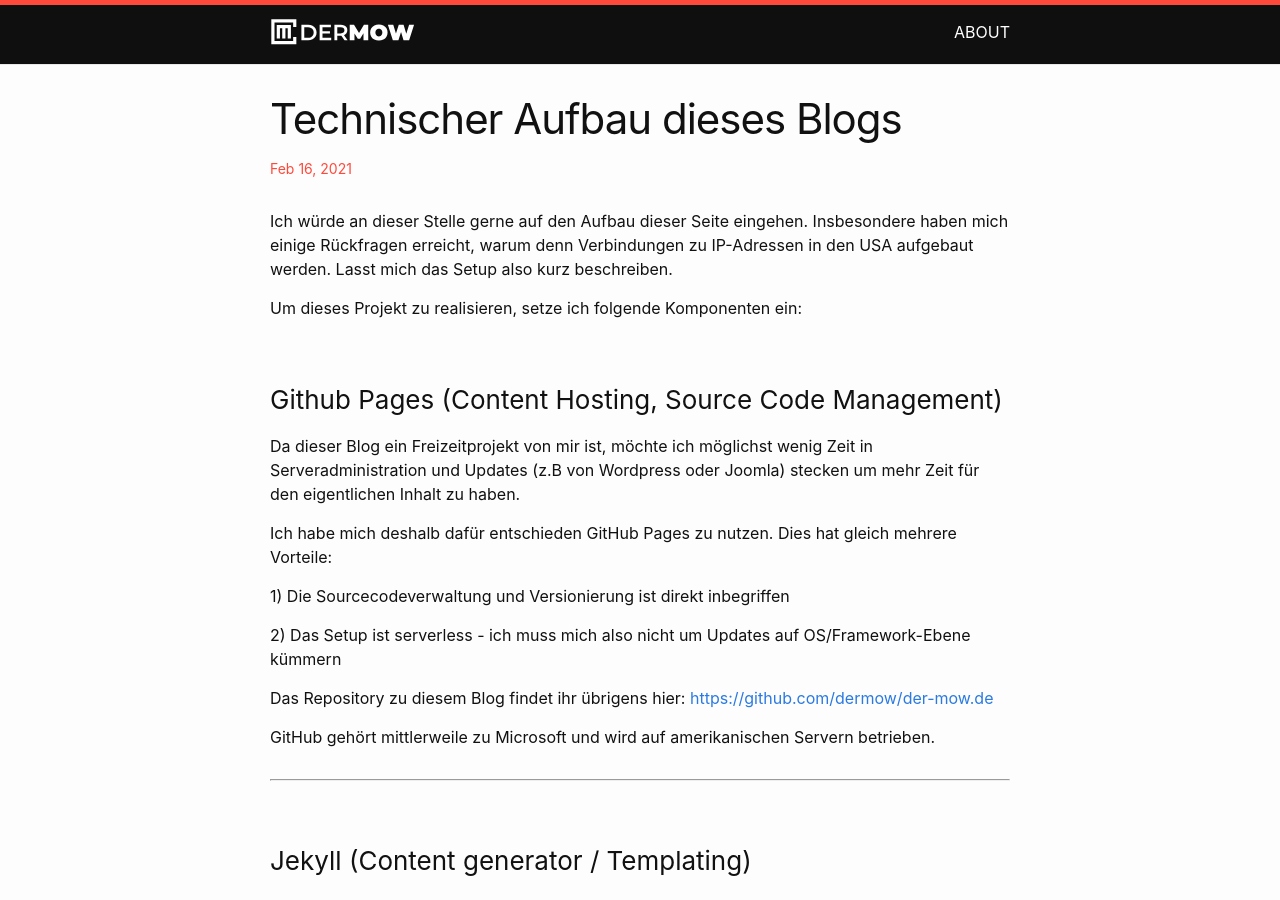
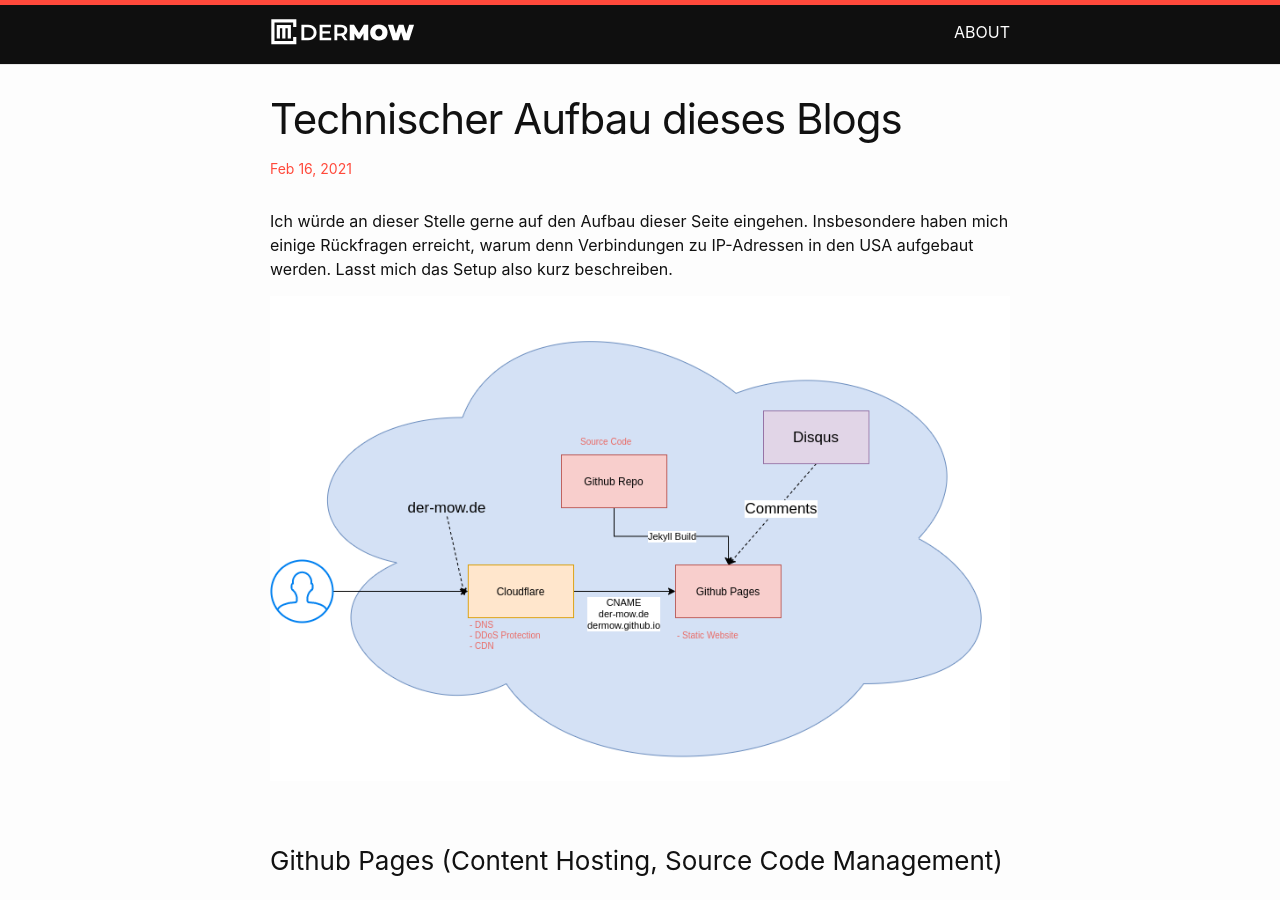
Before and after one commit to dermow/der-mow.de, a Jekyll site: the page built from _posts/2021-02-16-making-of.markdown, in a window 1280 px wide and 900 px high. Built offline with Jekyll 4.4.1, drawn with Linux system fonts in a browser that asks for light colours; comment, search, counter and statistics services are not loaded.

Commit message:
image added

```diff
--- a/_posts/2021-02-16-making-of.markdown
+++ b/_posts/2021-02-16-making-of.markdown
@@ -7,7 +7,7 @@ categories: Sonstiges
 
 Ich würde an dieser Stelle gerne auf den Aufbau dieser Seite eingehen. Insbesondere haben mich einige Rückfragen erreicht, warum denn Verbindungen zu IP-Adressen in den USA aufgebaut werden. Lasst mich das Setup also kurz beschreiben.
 
-Um dieses Projekt zu realisieren, setze ich folgende Komponenten ein:
+![Alt-Text](/assets/makingof.png)
 
 ### Github Pages (Content Hosting, Source Code Management)
 
```
Also changed, not shown: assets/makingof.png (added).
